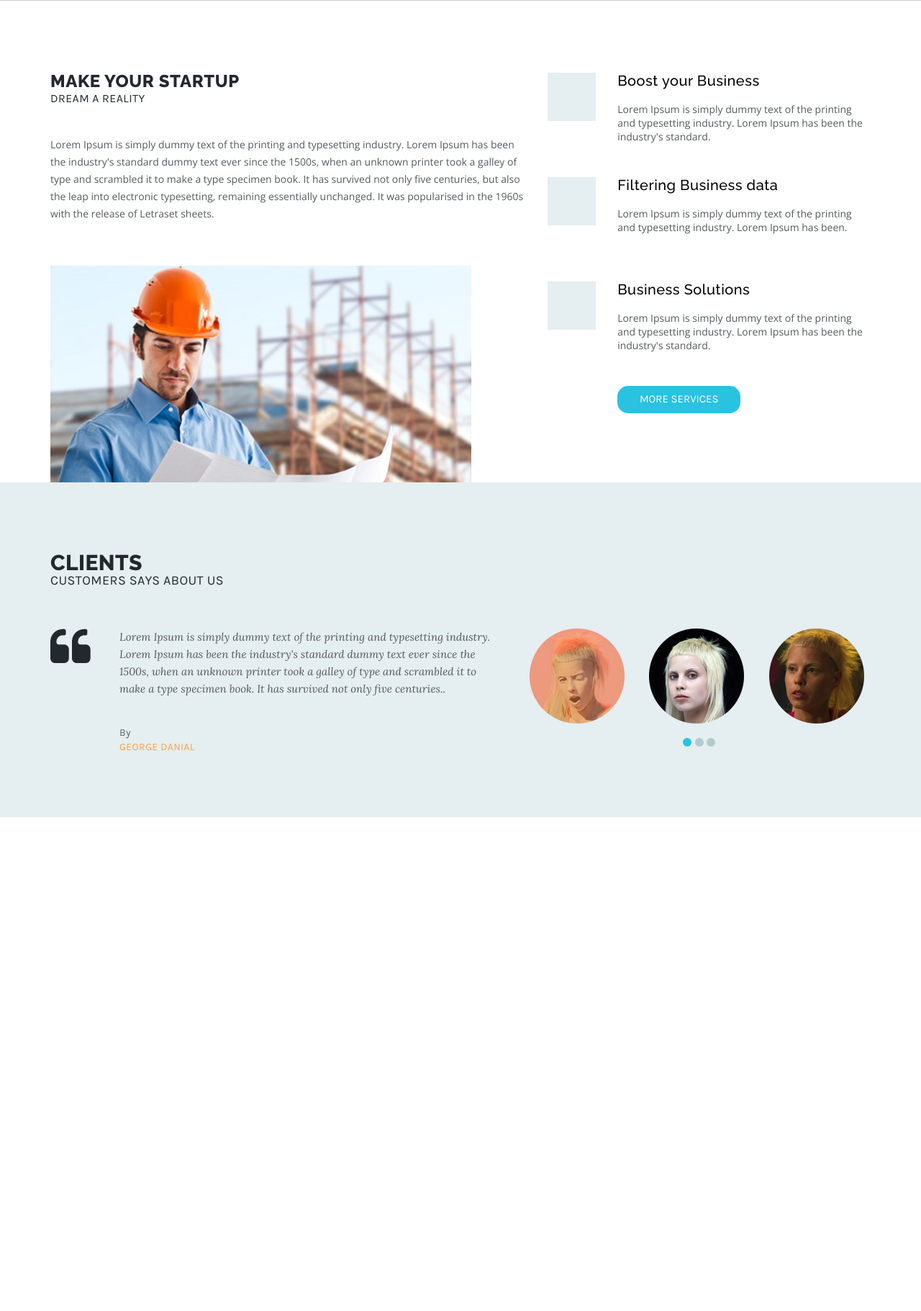
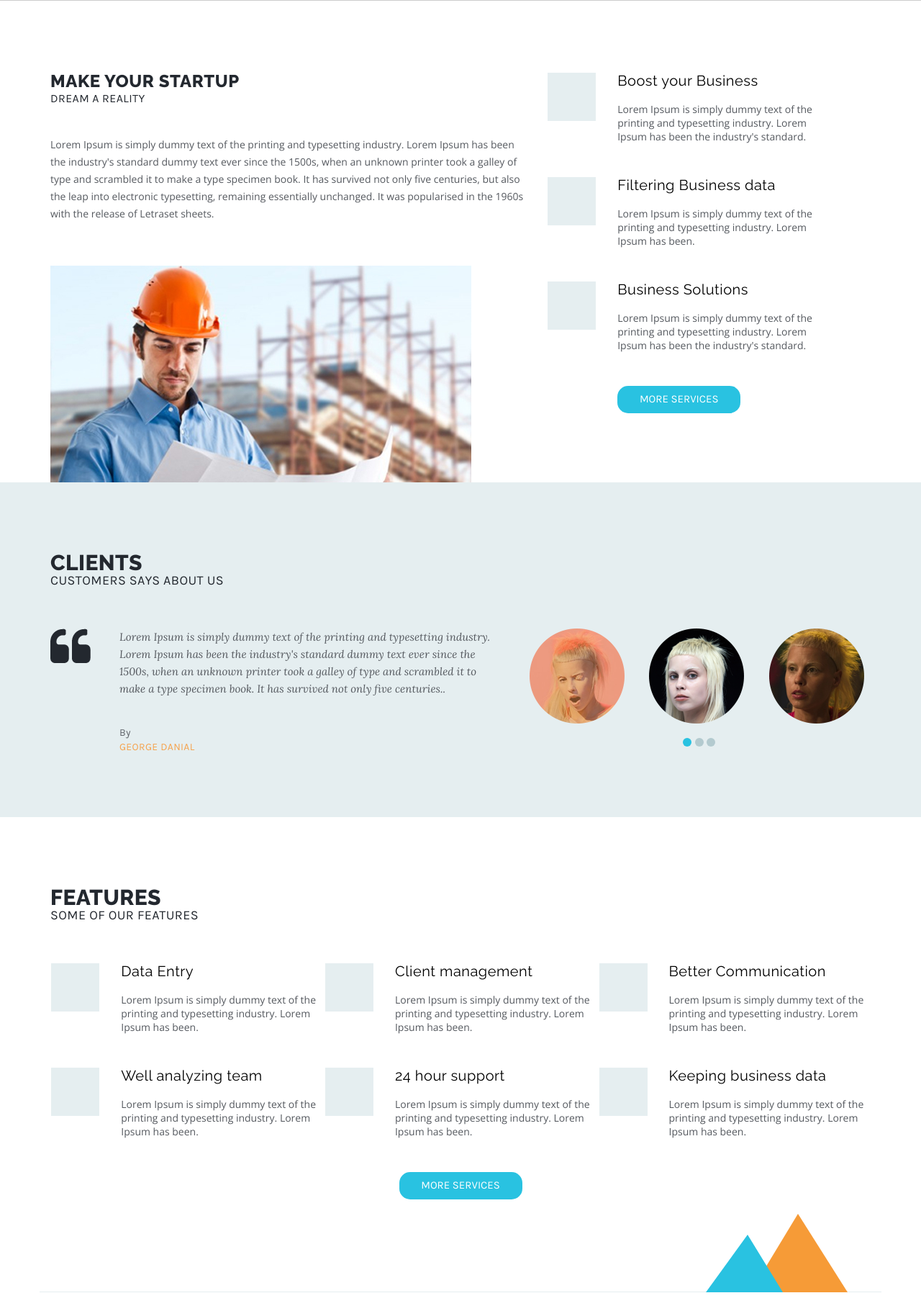
Before and after one commit to JakimOFF/lemon-school, a PHP site: page / in a window 1280 px wide. Shown: the part 875-2696 px from the top of the page at 72% size. Run offline with PHP 8.4, Linux system fonts and the light colour scheme; some libraries are stand-ins or nearby versions.

Commit message:
Верстка, шаблон №2 http://l99196ha.bget.ru/lemon/12/

```diff
--- a/12/css/style.css
+++ b/12/css/style.css
@@ -189,12 +189,14 @@ main>div {
     height: 301px;
 }
 .item_work {
-    width: 39%;
+    width: 33.3%;
 }
-.count_item-work {
+.count_item-work,
+.count_item-featured {
     height: 145px;
 }
-.square_count-item-work {
+.square_count-item-work,
+.square_count-item-featured {
     height: 67px;
     width: 67px;
     background-color: #e5eef0;
@@ -202,22 +204,26 @@ main>div {
     margin-right: 30px;
     margin-bottom: 28px;
 }
-.square_count-item-work:hover {
+.square_count-item-work:hover,
+.square_count-item-featured:hover {
     background-color: #f7941d;
 }
-.slogan_count_item-work {
+.slogan_count_item-work,
+.slogan_count_item-featured {
     font-size: 20px;
     line-height: 23px;
     letter-spacing: .025em;
     margin-bottom: 18px;
     font-family: 'Raleway', sans-serif;
 }
-.texts_count_item-work {
+.texts_count_item-work,
+.texts_count_item-featured {
     font-size: 14px;
     color: #55595f;
     font-family: 'Open Sans', sans-serif;
 }
-.more-info_item-work {
+.more-info_item-work,
+.more-info_item-featured {
     margin-left:97px;
     display: block;
     width: 171px;
@@ -232,12 +238,16 @@ main>div {
     font-family: 'Karla', sans-serif;
     text-align: center;
     padding-top: 8px;
+    transition: .7s;
 }
 .clients {
     height: 465px;
     background-color: #e5eef0;
 }
-.title_client {
+.title_client,
+.title_featured,
+.title_pricing,
+.title_team {
     padding-top: 100px;
     text-transform: uppercase;
     color: #23282f;
@@ -245,12 +255,18 @@ main>div {
     line-height: 24px;
     margin-bottom: 55px;
 }
-.name_title-client {
+.name_title-client,
+.name_title-featured,
+.name_title-pricing,
+.name_title-team {
     font-family: 'Raleway', sans-serif;
     font-weight: 800;
     font-size: 30px;
 }
-.text_title-client {
+.text_title-client,
+.text_title-featured,
+.text_title-pricing,
+.text_title-team {
     font-family: 'Karla', sans-serif;
     font-size: 18px;
 }
@@ -354,32 +370,293 @@ main>div {
 #list_3:checked ~ .carousel_img-client>.list_3>div {
     opacity: 1;
 }
-
-
 .featured {
     height: 660px;
+    position: relative;
+}
+.featured .wrapper {
+    border-bottom:1px solid #e5eef0;
+    height: 660px;
+}
+.item_featured {
+    width: 100%;
+    text-align: center;
+}
+.item_featured .count_item-featured {
+    display: inline-block;
+    width: 33%;
+}
+.count_item-featured {
+    text-align: left;
+}
+.more-info_item-featured {
+    margin-left: 0;
+    display: inline-block;
+}
+.figure_small {
+    border-bottom: 80px solid #29c2e1;
+    border-left: 58px solid transparent;
+    border-right: 49px solid transparent;
+    position: absolute;
+    bottom: 0;
+    right: 15%;
+    z-index:2;
+}
+.figure_big {
+    z-index:1;
+    border-bottom: 109px solid #f69b37;
+    border-left: 66px solid transparent;
+    border-right: 69px solid transparent;
+    position: absolute;
+    bottom: 0;
+    right: 8%;
 }
 .pricing {
     height: 715px;
+}
+.table_pricing,
+.items_team {
+    width: 100%;
+}
+.tariff_table-pricing,
+.item_items-team {
+    display: inline-block;
+    margin: 0 15px;
+    height: 425px;
+    width: 259px;
+    border: 1px solid #e6edee;
+    text-align: center;
+    position: relative;
+    transition: .7s;
+}
+.tariff_table-pricing:hover {
+    -webkit-box-shadow: 0 0 100px rgba(228,233,237, .75);
+    -moz-box-shadow: 0 0 100px rgba(228,233,237, .75);
+    box-shadow: 0 0 100px rgba(228,233,237, .75);
+}
+.action {
+    width: 93px;
+    height: 93px;
+    position: absolute;
+    background-image: url(../img/action.png);
+    z-index:1;
+    text-transform: uppercase;
+    color: #ffffff;
+    font-family: 'Karla', sans-serif;
+    font-size: 12px;
+    line-height: 24px;
+    letter-spacing: .025em;
+}
+.action span {
+    padding-top: 15px;
+    -webkit-transform:rotate(-45deg);
+    -moz-transform:rotate(-45deg);
+    -ms-transform:rotate(-45deg);
+    -o-transform:rotate(-45deg);
+    transform:rotate(-45deg);
+    display: inline-block;
+    width: 125px;
+    height: 125px;
+}
+.tariff_table-pricing:first-child,
+.item_items-team:first-child {
+    margin-left: 0;
+}
+.tariff_table-pricing:last-child,
+.item_items-team:last-child {
+    margin-right: 0;
+}
+.name-tariff {
+    height: 67px;
+    display: inline-block;
+    padding-top: 37px;
+    text-transform: uppercase;
+    color: #23282f;
+    font-family: 'Raleway', sans-serif;
+    font-size: 20px;
+    line-height: 24px;
+    font-weight: 800;
+    border-bottom: 1px solid #e6edee;
+    width: 100%;
+    position: relative;
+}
+.name-tariff::after {
+    content: '';
+    position: absolute;
+    border-bottom:1px solid #f7941d;
+    width: 38px;
+    bottom: -1px;
+    left: 77px;
+}
+.price-tariff {
+    height: 60px;
+    font-size: 18px;
+    font-family: 'Raleway', sans-serif;
+    line-height: 24px;
+    border-bottom: 1px solid #e6edee;
+    padding-top: 18px;
+}
+.price-tariff span {
+    color: #f7941d;
+}
+.description-tariff {
+    padding-top: 40px;
+}
+.description-tariff p {
+    font-family: 'Open Sans', sans-serif;
+    font-size: 15px;
+    line-height: 36px;
+    color: #55595f;
+}
+.order-tariff {
+    width: 141px;
+    height: 38px;
+    border: 1px solid transparent;
+    -webkit-border-radius:14px;
+    -moz-border-radius:14px;
+    border-radius:14px;
+    display: inline-block;
+    text-transform: uppercase;
+    color: #ffffff;
+    font-size: 14.5px;
+    line-height: 36px;
+    letter-spacing: .075em;
+    background-color: #29c2e1;
+    text-decoration: none;
+    position: absolute;
+    bottom: 37px;
+    left: 61px;
+    transition: .7s;
+}
+.order-tariff:hover,
+.more-info_item-featured:hover,
+.more-info_item-work:hover,
+.sign-up_free:hover {
+    background-color: #188ea5;
 }
 .team {
     height: 680px;
     background-color: #e5eef0;
 }
+.item_items-team {
+    background-color: #ffffff;
+    height: 400px;
+}
+.item_items-team img {
+    width: 100%;
+    height: 276px;
+}
+.info_item-team {
+    padding-left: 25px;
+    padding-top: 20px;
+}
+.item_items-team:hover {
+    -webkit-box-shadow: 0 0 65px #ccdee2;
+    -moz-box-shadow: 0 0 65px #ccdee2;
+    box-shadow: 0 0 65px #ccdee2;
+}
+.info_item-team>div {
+    -ms-text-align-last: left;
+    text-align-last: left;
+}
+.name_info-item,
+.profession_info-item {
+    font-size: 14px;
+    line-height: 20px;
+    letter-spacing: .025em;
+    font-family: 'Karla', sans-serif;
+}
+.name_info-item {
+    text-transform: uppercase;
+    color: #23282f;
+}
+.profession_info-item {
+    color: #f7a244;
+}
+.social_block {
+    padding-top: 15px;
+}
+.social_team {
+    display: inline;
+    -ms-text-align-last: left;
+    text-align-last: left;
+    letter-spacing: .025em;
+    padding-right: 5px;
+}
+.social_team a {
+    color: #adbdc1;
+    transition: .5s;
+}
+.fb_info-item a:hover {
+    color: #3b5998;
+}
+.tw_info-item a:hover {
+    color: #00acee;
+}
+.go_info-item a:hover {
+    color: #DB4437;
+}
 .free {
     height: 320px;
+    text-align: center;
+    padding-top: 100px;
+}
+.free .wrapper {
+    height: 100%;
+    border-bottom:1px solid #e5eef0;
+}
+.title_free,
+.description_free {
+    font-family: 'Raleway', sans-serif;
+    letter-spacing: .05em;
+    line-height: 24px;
+}
+.title_free {
+    font-weight: 500;
+    font-size: 30px;
+}
+.description_free {
+    font-weight: 400;
+    font-size: 13px;
+    text-transform: uppercase;
+}
+.link_free {
+    margin-top: 32px;
+}
+.sign-up_free {
+    background-color: #29c2e1;
+    margin-right: 10px;
+}
+.sign-up_free,
+.contact-us_free {
+    color: #ffffff;
+    text-transform: uppercase;
+    font-size: 14.5px;
+    font-family: 'Karla', sans-serif;
+    display: inline-block;
+    text-decoration: none;
+    width: 140px;
+    height: 38px;
+    border:1px solid transparent;
+    -webkit-border-radius:18px;
+    -moz-border-radius:18px;
+    border-radius:18px;
+    line-height: 38px;
+    letter-spacing: .048em;
+    transition: .7s;
+}
+.contact-us_free {
+    background-color: #f69b37;
+}
+.contact-us_free:hover {
+    background-color: #d1710a;
 }
 .footer {
     height: 430px;
 }
-
-
-
-
-
 .test {
     font-family: 'Karla', sans-serif;
     font-family: 'Roboto Slab', serif;
     font-family: 'Raleway', sans-serif;
-    font-family: 'Open Sans', sans-serif
+    font-family: 'Open Sans', sans-serif;
 }
--- a/12/index.html
+++ b/12/index.html
@@ -23,7 +23,7 @@
     <script src="https://oss.maxcdn.com/respond/1.4.2/respond.min.js"></script>
     <link rel="stylesheet" href="css/ie.css">
     <![endif]-->
-    <link href="https://fonts.googleapis.com/css?family=Karla|Lora:400,400i|Open+Sans|Raleway:500,800|Roboto+Slab" rel="stylesheet">
+    <link href="https://fonts.googleapis.com/css?family=Karla|Lora:400,400i|Open+Sans|Raleway:400,500,800|Roboto+Slab" rel="stylesheet">
 </head>
 <body>
 <header id="header" class="header">
@@ -152,22 +152,180 @@
     </div>
     <div id="featured" class="featured">
         <div class="wrapper">
-
+            <div class="title_featured">
+                <h3 class="name_title-featured">Features</h3>
+                <p class="text_title-featured">Some of our features</p>
+            </div>
+            <div class="item_featured">
+                <div class="count_item-featured">
+                    <div class="square_count-item-featured"></div>
+                    <div>
+                        <p class="slogan_count_item-featured">Data Entry</p>
+                        <span class="texts_count_item-featured">Lorem Ipsum is simply dummy text of the printing and typesetting industry. Lorem Ipsum has been.</span>
+                    </div>
+                </div>
+                <div class="count_item-featured">
+                    <div class="square_count-item-featured"></div>
+                    <div>
+                        <p class="slogan_count_item-featured">Client management</p>
+                        <span class="texts_count_item-featured">Lorem Ipsum is simply dummy text of the printing and typesetting industry. Lorem Ipsum has been.</span>
+                    </div>
+                </div>
+                <div class="count_item-featured">
+                    <div class="square_count-item-featured"></div>
+                    <div>
+                        <p class="slogan_count_item-featured">Better Communication</p>
+                        <span class="texts_count_item-featured">Lorem Ipsum is simply dummy text of the printing and typesetting industry. Lorem Ipsum has been.</span>
+                    </div>
+                </div>
+                <div class="count_item-featured">
+                    <div class="square_count-item-featured"></div>
+                    <div>
+                        <p class="slogan_count_item-featured">Well analyzing team</p>
+                        <span class="texts_count_item-featured">Lorem Ipsum is simply dummy text of the printing and typesetting industry. Lorem Ipsum has been.</span>
+                    </div>
+                </div>
+                <div class="count_item-featured">
+                    <div class="square_count-item-featured"></div>
+                    <div>
+                        <p class="slogan_count_item-featured">24 hour support</p>
+                        <span class="texts_count_item-featured">Lorem Ipsum is simply dummy text of the printing and typesetting industry. Lorem Ipsum has been.</span>
+                    </div>
+                </div>
+                <div class="count_item-featured">
+                    <div class="square_count-item-featured"></div>
+                    <div>
+                        <p class="slogan_count_item-featured">Keeping business data</p>
+                        <span class="texts_count_item-featured">Lorem Ipsum is simply dummy text of the printing and typesetting industry. Lorem Ipsum has been.</span>
+                    </div>
+                </div>
+                <a href="#" class="more-info_item-featured">More Services</a>
+            </div>
+            <div class="figure_small"></div>
+            <div class="figure_big"></div>
         </div>
     </div>
     <div id="pricing" class="pricing">
         <div class="wrapper">
-
+            <div class="title_pricing">
+                <h3 class="name_title-pricing">Pricing</h3>
+                <p class="text_title-pricing">Some of our features</p>
+            </div>
+            <div class="table_pricing">
+                <div class="tariff_table-pricing">
+                    <div class="name-tariff">Personal</div>
+                    <div class="price-tariff">From <span>$100</span> per month</div>
+                    <div class="description-tariff">
+                        <p>Business Support</p>
+                        <p>Business Analysing</p>
+                        <p>24 hour support</p>
+                        <p>&nbsp;</p>
+                    </div>
+                    <a href="#" class="order-tariff">start now</a>
+                </div>
+                <div class="tariff_table-pricing">
+                    <div class="action"><span>Recommend</span></div>
+                    <div class="name-tariff">Business</div>
+                    <div class="price-tariff">From <span>$200</span> per month</div>
+                    <div class="description-tariff">
+                        <p>Business Support</p>
+                        <p>Business Analysing</p>
+                        <p>24 hour support</p>
+                        <p>Client management</p>
+                    </div>
+                    <a href="#" class="order-tariff">start now</a>
+                </div>
+                <div class="tariff_table-pricing">
+                    <div class="name-tariff">Gold</div>
+                    <div class="price-tariff">From <span>$250</span> per month</div>
+                    <div class="description-tariff">
+                        <p>24 hour support</p>
+                        <p>Client management</p>
+                        <p>Keeping business data</p>
+                        <p>&nbsp;</p>
+                    </div>
+                    <a href="#" class="order-tariff">start now</a>
+                </div>
+                <div class="tariff_table-pricing">
+                    <div class="name-tariff">ultimate</div>
+                    <div class="price-tariff">From <span>$300</span> per month</div>
+                    <div class="description-tariff">
+                        <p>24 hour support</p>
+                        <p>Client management</p>
+                        <p>Keeping business data</p>
+                        <p>Better Communication</p>
+                    </div>
+                    <a href="#" class="order-tariff">start now</a>
+                </div>
+            </div>
         </div>
     </div>
     <div id="team" class="team">
         <div class="wrapper">
-
+            <div class="title_team">
+                <h3 class="name_title-team">Team</h3>
+                <p class="text_title-team">Meet our team</p>
+            </div>
+            <div class="items_team">
+                <div class="item_items-team">
+                    <img src="img/people_1.jpg" alt="People_1">
+                    <div class="info_item-team">
+                        <div class="name_info-item">Mr. Ramgopalavarma</div>
+                        <div class="profession_info-item">Data Specialist</div>
+                        <div class="social_block">
+                            <div class="fb_info-item social_team"><a href="#"><i class="fa fa-facebook" aria-hidden="true"></i></a></div>
+                            <div class="tw_info-item social_team"><a href="#"><i class="fa fa-twitter" aria-hidden="true"></i></a></div>
+                            <div class="go_info-item social_team"><a href="#"><i class="fa fa-google-plus" aria-hidden="true"></i></a></div>
+                        </div>
+                    </div>
+                </div>
+                <div class="item_items-team">
+                    <img src="img/people_2.jpg" alt="People_2">
+                    <div class="info_item-team">
+                        <div class="name_info-item">Madhavikutti Menon</div>
+                        <div class="profession_info-item">Client Support</div>
+                        <div class="social_block">
+                            <div class="fb_info-item social_team"><a href="#"><i class="fa fa-facebook" aria-hidden="true"></i></a></div>
+                            <div class="tw_info-item social_team"><a href="#"><i class="fa fa-twitter" aria-hidden="true"></i></a></div>
+                            <div class="go_info-item social_team"><a href="#"><i class="fa fa-google-plus" aria-hidden="true"></i></a></div>
+                        </div>
+                    </div>
+                </div>
+                <div class="item_items-team">
+                    <img src="img/people_3.jpg" alt="People_3">
+                    <div class="info_item-team">
+                        <div class="name_info-item">Dr.Venkittaraman</div>
+                        <div class="profession_info-item">Client Management</div>
+                        <div class="social_block">
+                            <div class="fb_info-item social_team"><a href="#"><i class="fa fa-facebook" aria-hidden="true"></i></a></div>
+                            <div class="tw_info-item social_team"><a href="#"><i class="fa fa-twitter" aria-hidden="true"></i></a></div>
+                            <div class="go_info-item social_team"><a href="#"><i class="fa fa-google-plus" aria-hidden="true"></i></a></div>
+                        </div>
+                    </div>
+                </div>
+                <div class="item_items-team">
+                    <img src="img/people_4.jpg" alt="People_4">
+                    <div class="info_item-team">
+                        <div class="name_info-item">George Danial</div>
+                        <div class="profession_info-item">Communication</div>
+                        <div class="social_block">
+                            <div class="fb_info-item social_team"><a href="#"><i class="fa fa-facebook" aria-hidden="true"></i></a></div>
+                            <div class="tw_info-item social_team"><a href="#"><i class="fa fa-twitter" aria-hidden="true"></i></a></div>
+                            <div class="go_info-item social_team"><a href="#"><i class="fa fa-google-plus" aria-hidden="true"></i></a></div>
+                        </div>
+                    </div>
+                </div>
+            </div>
         </div>
     </div>
     <div id="free" class="free">
         <div class="wrapper">
-
+            <div class="title_free">One Month Free Service</div>
+            <div class="description_free">Lorem Ipsum is simply dummy text of the printing and typesetting.</div>
+            <div class="link_free">
+                <a href="#" class="sign-up_free">sign up</a>
+                <a href="#" class="contact-us_free">contact us</a>
+            </div>
         </div>
     </div>
 </main>
```
